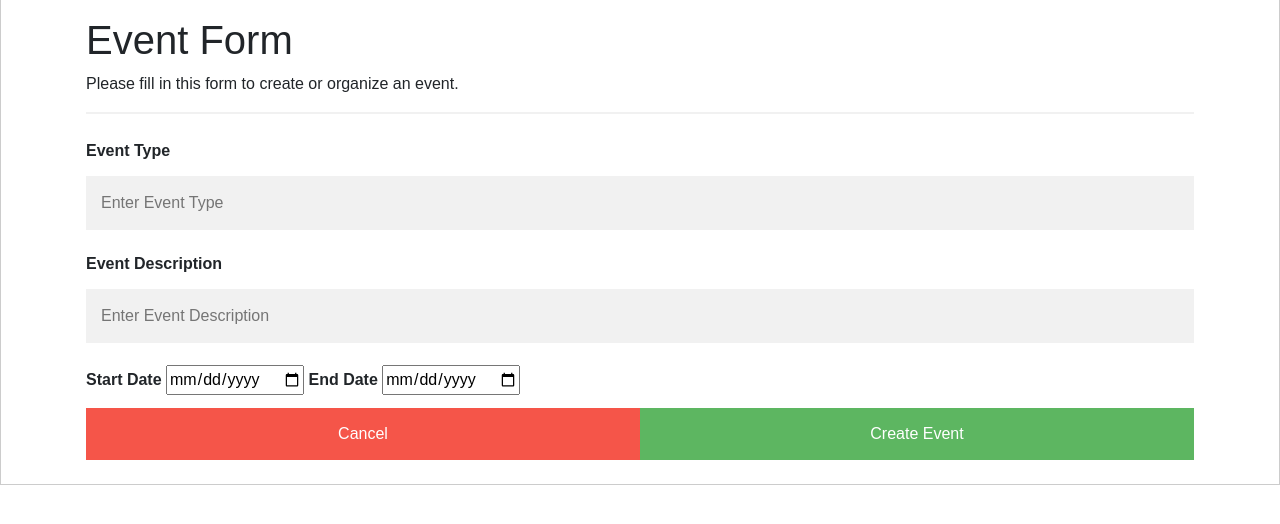
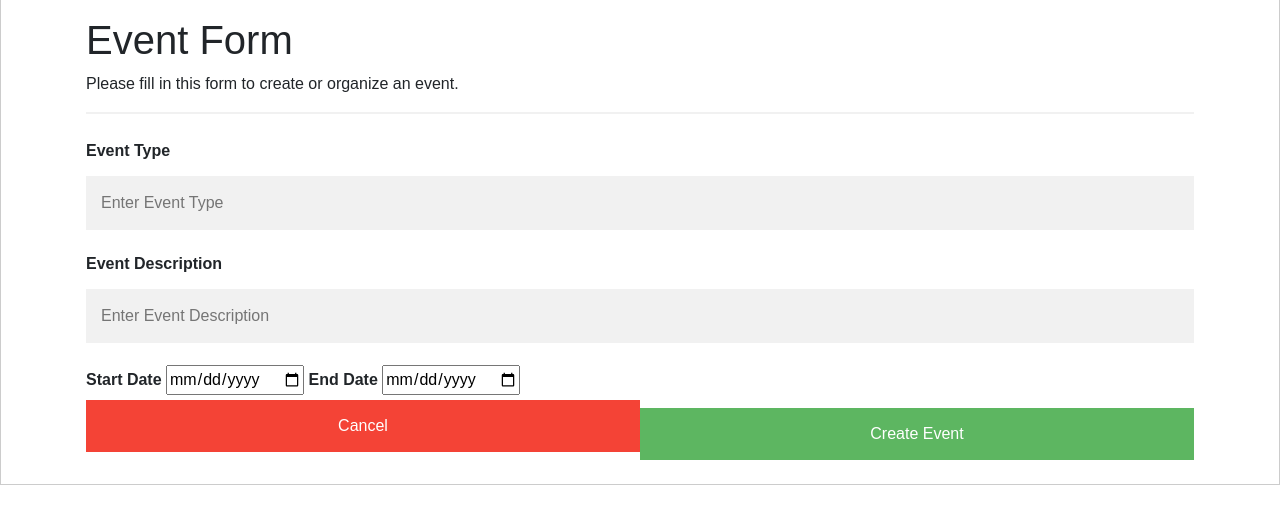
Before and after one commit to jsphdon/G7-MetroEvents, a Django app: page /organizer/addEvent/ in a window 1280 px wide. Shown: the part 57-581 px from the top of the page. Run offline with Django 3.2, Linux system fonts and the light colour scheme; some libraries are stand-ins or nearby versions.

Commit message:
Update Cancel button

```diff
--- a/MetroEvents7/account/templates/addEvent.html
+++ b/MetroEvents7/account/templates/addEvent.html
@@ -153,7 +153,7 @@
       <!-- <p>By creating an account you agree to our <a href="#" style="color:dodgerblue">Terms & Privacy</a>.</p> -->
 
       <div class="clearfix">
-        <button type="button" class="cancelbtn" href="{% url 'account:organizer' %}">Cancel</button>
+        <a style="color: white; text-align: center;" type="button" class="cancelbtn" href="{% url 'account:organizer' %}">Cancel</a>
         <button type="submit" class="signupbtn">Create Event</button>
       </div>
     </div>
--- a/MetroEvents7/account/views.py
+++ b/MetroEvents7/account/views.py
@@ -95,8 +95,6 @@ def organizerPage(request):
             return redirect('account:administrator')
         elif request.user.is_staff:
             return render(request, 'organizerAccount.html')
-            if request.method == 'GET':
-                return render(request, 'addEvent.html')
         elif not request.user.is_staff:
             return redirect('account:myaccount')
         else:
```
